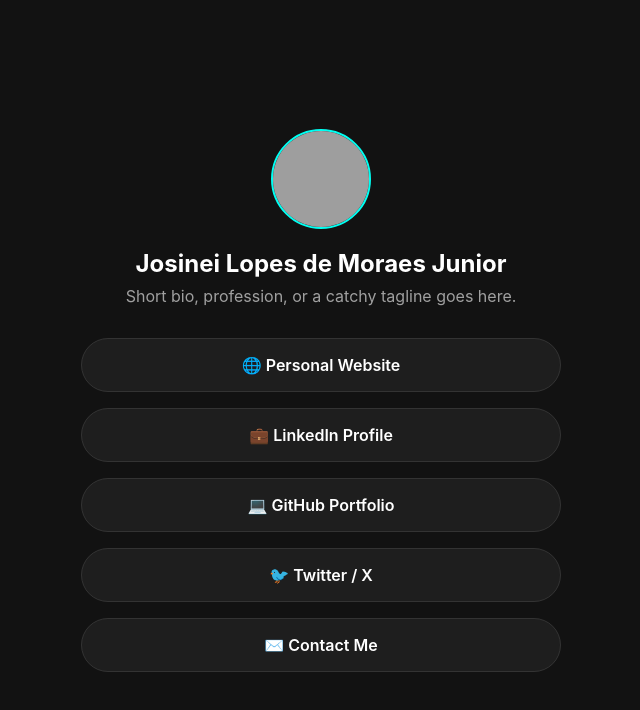
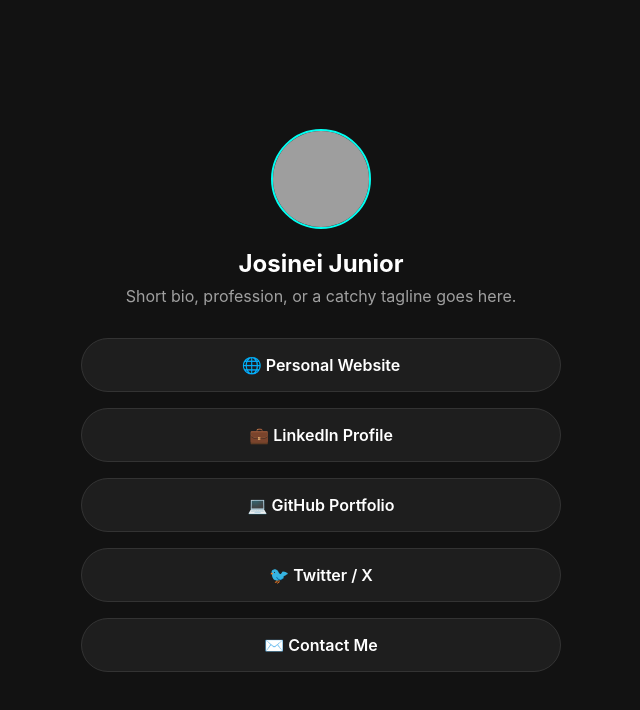
Before and after one commit to JosineiJunior/meu-site-devops, a plain HTML site: page index.html in a window 1280 px wide. Shown: the whole page, without its empty margins (319-959 px from the left). Drawn offline with Linux system fonts and the light colour scheme; grey boxes are pictures that could not be loaded.

Commit message:
Atualizacao do Nome 2

```diff
--- a/index.html
+++ b/index.html
@@ -87,7 +87,7 @@
         <img class="profile-img" src="https://media.licdn.com/dms/image/v2/D5603AQGNYkxCGWqcHA/profile-displayphoto-shrink_400_400/B56Z8adAyZLAAU-/0/1782855241137?e=1784160000&v=beta&t=eQExVKe0tX0DsqzVQgEvYojmnW0tpjEHMbYgu-LYNNI" alt="Profile Picture">
 
         <!-- Personal Info -->
-        <h1>Josinei Lopes de Moraes Junior</h1>
+        <h1>Josinei Junior</h1>
         <p>Short bio, profession, or a catchy tagline goes here.</p>
 
         <!-- Personal Links -->
```
